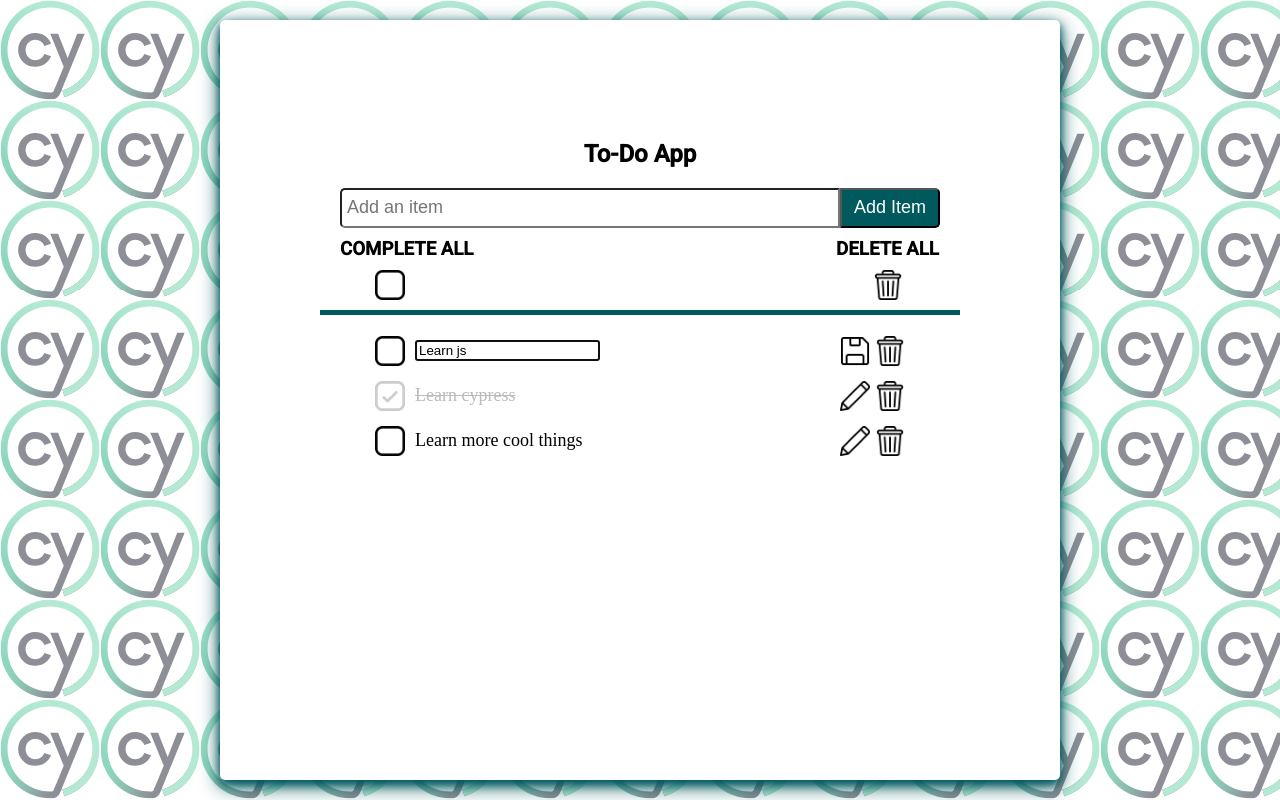
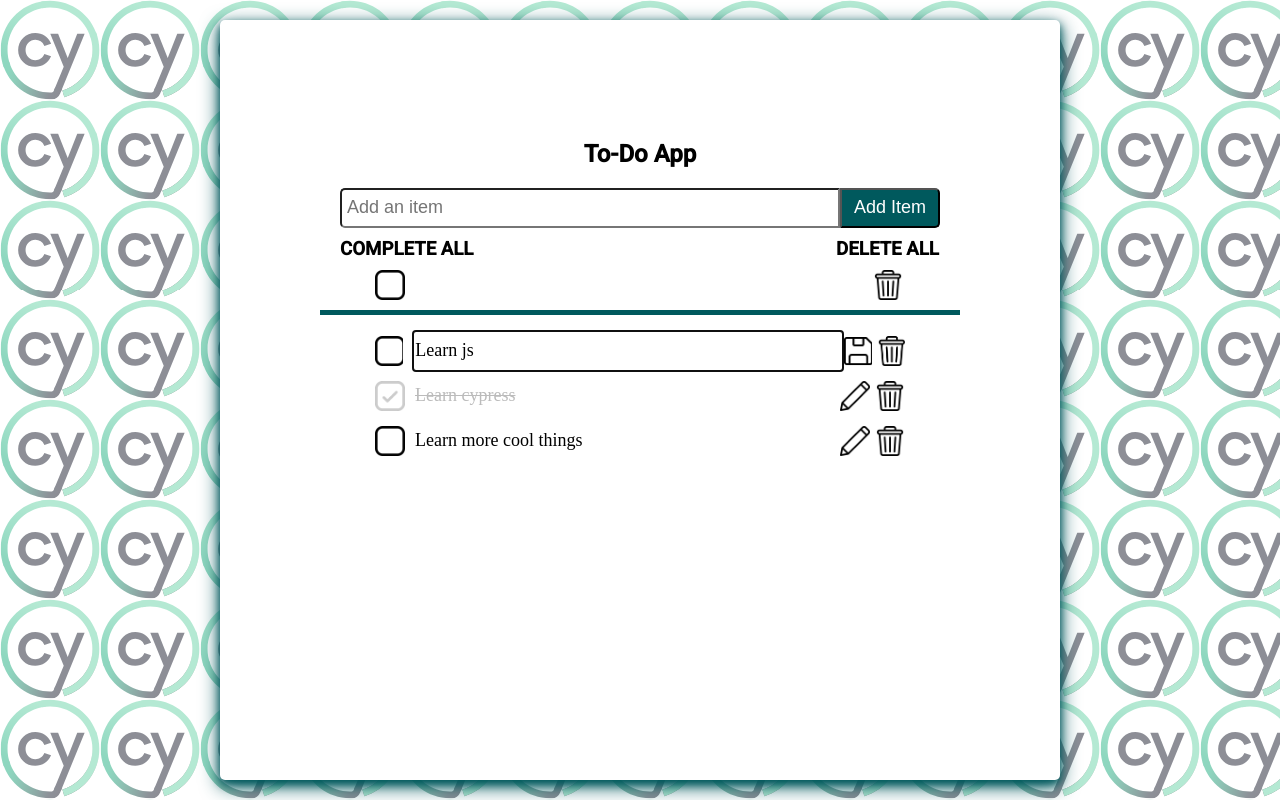
Before and after one commit to conversaShawn/simple_js_todo_app, a website with bundled scripts: page index.html in a window 1280 px wide. Both pictures are taken after a click on the element 855 px from the left and 350 px from the top of the page. Built offline with nearby package versions, Linux system fonts and the light colour scheme.

Commit message:
update save from siblings to closest/querySelector

```diff
--- a/index.html
+++ b/index.html
@@ -48,7 +48,7 @@
               <input type="checkbox" class="reallyChecked"/>
               <dl class="checkToDo INITIAL_CHECKED_IMG" checked="INITIAL_CHECKED_VALUE"></dl>
               <dl class="toDoText INITIAL_CHECKED_STRIKEOUT">ITEM_TEXT</dl>
-              <input class="savedToDoText" type="text" style="display: none">
+              <input class="savedToDoInput" type="text" style="display: none">
               <dl class="editToDo"></dl>
               <dl class="saveToDo" style="display: none"></dl>
               <dl class="deleteToDo"></dl>
--- a/js/add.js
+++ b/js/add.js
@@ -3,15 +3,15 @@ import { editToDo } from "./edit.js";
 import { saveToDo } from "./save.js";
 import { completeToDo } from "./complete.js";
 
-// ADD NEW TODO
 const addNewToDo = () => {
   let addNewToDoButton = document.getElementById("addToDoButton");
 
+  // ADD NEW TODO
   const addWithClickOrEnter = () => {
     let newToDoText = document.getElementById("newToDo").value;
-    console.log("value: ", newToDoText);
+    // console.log("value: ", newToDoText);
 
-    let itemTemplate = document.getElementById("toDoItem");
+    let toDoItemTemplate = document.getElementById("toDoItem");
     let toDoList = document.getElementById("toDoList");
 
     let addCheckBoxIcon = (document.getElementsByClassName(
@@ -21,7 +21,7 @@ const addNewToDo = () => {
 
     newToDoText === ""
       ? alert("YOU MUST ENTER NEW TODO")
-      : (toDoList.innerHTML += itemTemplate.innerHTML.replace(
+      : (toDoList.innerHTML += toDoItemTemplate.innerHTML.replace(
           "ITEM_TEXT",
           newToDoText
         ));
--- a/js/complete.js
+++ b/js/complete.js
@@ -5,7 +5,6 @@ const completeToDo = () => {
 
   for (let i = 0; i < addCheckBoxIcon.length; i++) {
     let eventParent = addCheckBoxIcon[i].parentNode;
-    // let reallyCheckedNode = eventParent.querySelector('.reallyChecked')
     addCheckBoxIcon[i].addEventListener("click", () => {
       if (eventParent.querySelector('.checkToDo').classList.contains("checkComplete")) {
         // console.log(addCheckBoxIcon[i]);
--- a/js/save.js
+++ b/js/save.js
@@ -1,41 +1,30 @@
 const saveToDo = () => {
-  // console.log('content saveable')
-
   let saveDisk = document.querySelectorAll(".saveToDo");
 
   for (let i = 0; i < saveDisk.length; i++) {
-    // TRY USING QUERYSELECTOR TO FIND CHILDNODES
-    // .closest('.individualToDo') or whatever I'm looking for
-    let saveNodes = saveDisk[i].parentNode.childNodes;
-    // console.log(saveNodes);
+    let parentLi = saveDisk[i].closest(".individualToDo");
 
-    let saveText = saveNodes[5];
+    let updatedToDoText = parentLi.querySelector(".toDoText");
 
-    let editNodes = saveDisk[i].previousElementSibling;
+    let editPencil = saveDisk[i]
+      .closest(".individualToDo")
+      .querySelector(".editToDo");
 
-    // UPDATE TEXT FOR SAVED VALUE
-    let newToDoText = saveNodes[7];
+    let newToDoTextInput = parentLi.querySelector(".savedToDoInput");
 
-    //   console.log(editNodes);
-    //   console.log('saves edits')
     const saveWithEnterOrClick = () => {
-      // console.log(saveText.innerHTML);
-      // console.log("text: ", newToDoText.value);
-      // console.log("text: ", saveText);
-      saveText.innerHTML = newToDoText.value;
-      newToDoText.style.display = "none";
-      // editNodes.contentEditable = false;
-      // editNodes = newToDoText.value;
+      updatedToDoText.innerHTML = newToDoTextInput.value;
+      editPencil.style.display = "block";
+      updatedToDoText.style.display = "block";
+      newToDoTextInput.style.display = "none";
       saveDisk[i].style.display = "none";
-      editNodes.style.display = "block";
-      saveText.style.display = "block";
     };
 
     saveDisk[i].addEventListener("click", () => {
       saveWithEnterOrClick();
     });
 
-    newToDoText.addEventListener("keypress", (event) => {
+    newToDoTextInput.addEventListener("keypress", (event) => {
       if (
         event.key === "Enter" &&
         document.getElementById("newToDo").value === ""
--- a/styles.css
+++ b/styles.css
@@ -120,6 +120,7 @@ li {
   display: flex;
   height: 40px;
   font-size: large;
+  font-family: "Times New Roman", sans-serif;
   align-items: center;
 }
 
@@ -175,9 +176,20 @@ li {
   opacity: 0;
 }
 
-.toDoText:focus {
+.savedToDoInput:focus {
   width: 86%;
   height: 40px;
   display: flex;
   align-items: center;
+  font-family: "Times New Roman", sans-serif;
+  font-size: large;
 }
+.savedToDoInput {
+  width: 86%;
+  height: 40px;
+  display: flex;
+  align-items: center;
+  font-family: "Times New Roman", sans-serif;
+  font-size: large;
+  border: none;
+}
```
